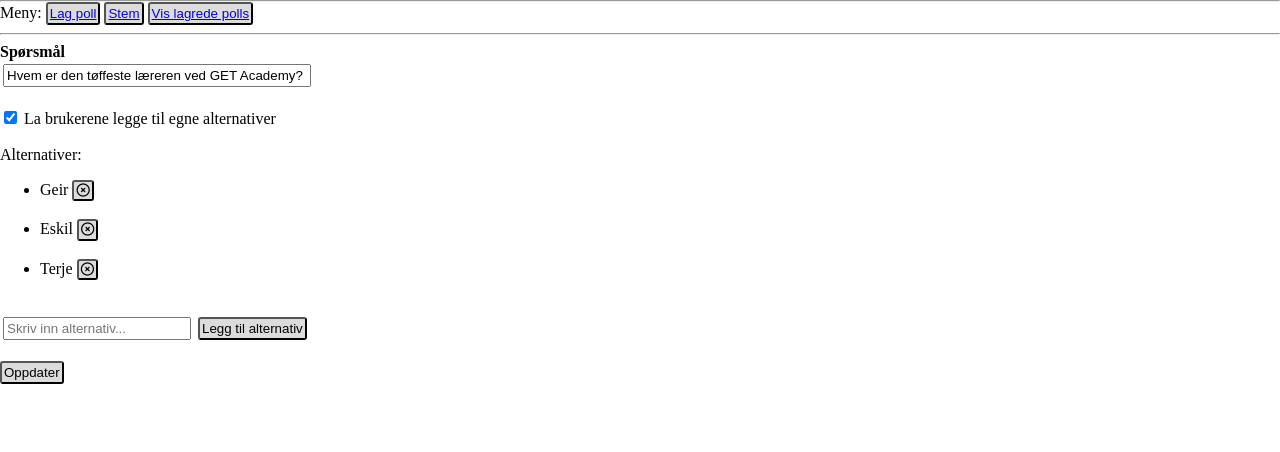
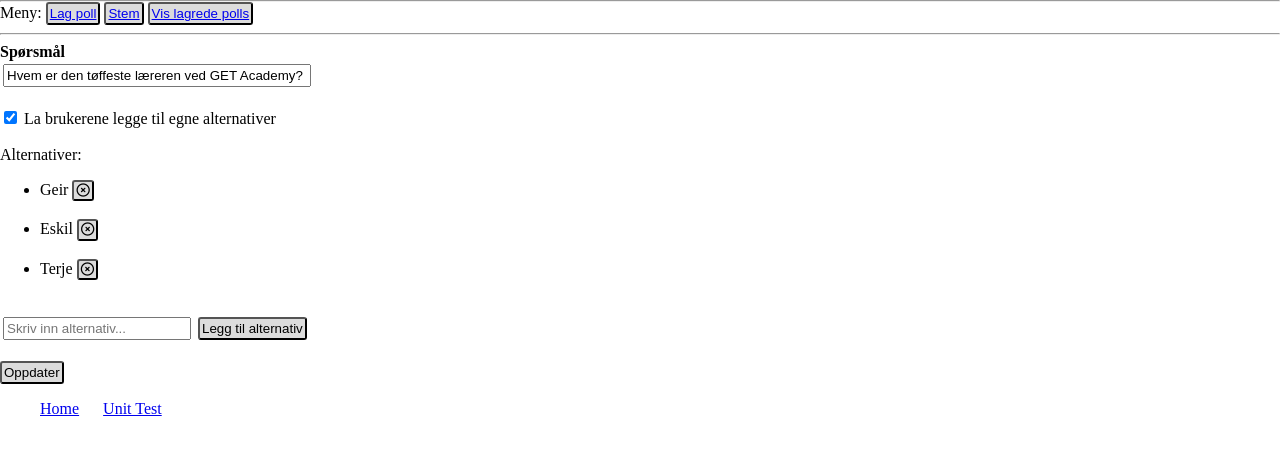
Before and after one commit to stigping/GETA-M2-LS, a plain HTML site: page pages/liveshare1/index.html in a window 1280 px wide. Drawn offline with Linux system fonts and the light colour scheme.

Commit message:
Added footer

```diff
--- a/pages/liveshare1/index.html
+++ b/pages/liveshare1/index.html
@@ -21,6 +21,15 @@
     </div>
     <hr>
     <div id="mainContent"></div>
+
+
+    <div class="footer">
+        <ul>
+            <a href="#" class="footer-text">Home</a>
+            &nbsp;&nbsp;&nbsp;&nbsp;
+            <a href="#" class="footer-text">Unit Test</a>
+        </ul>
+    </div>
 
     <script src="js/model.js"></script>
     <script src="js/view.js"></script>
```
